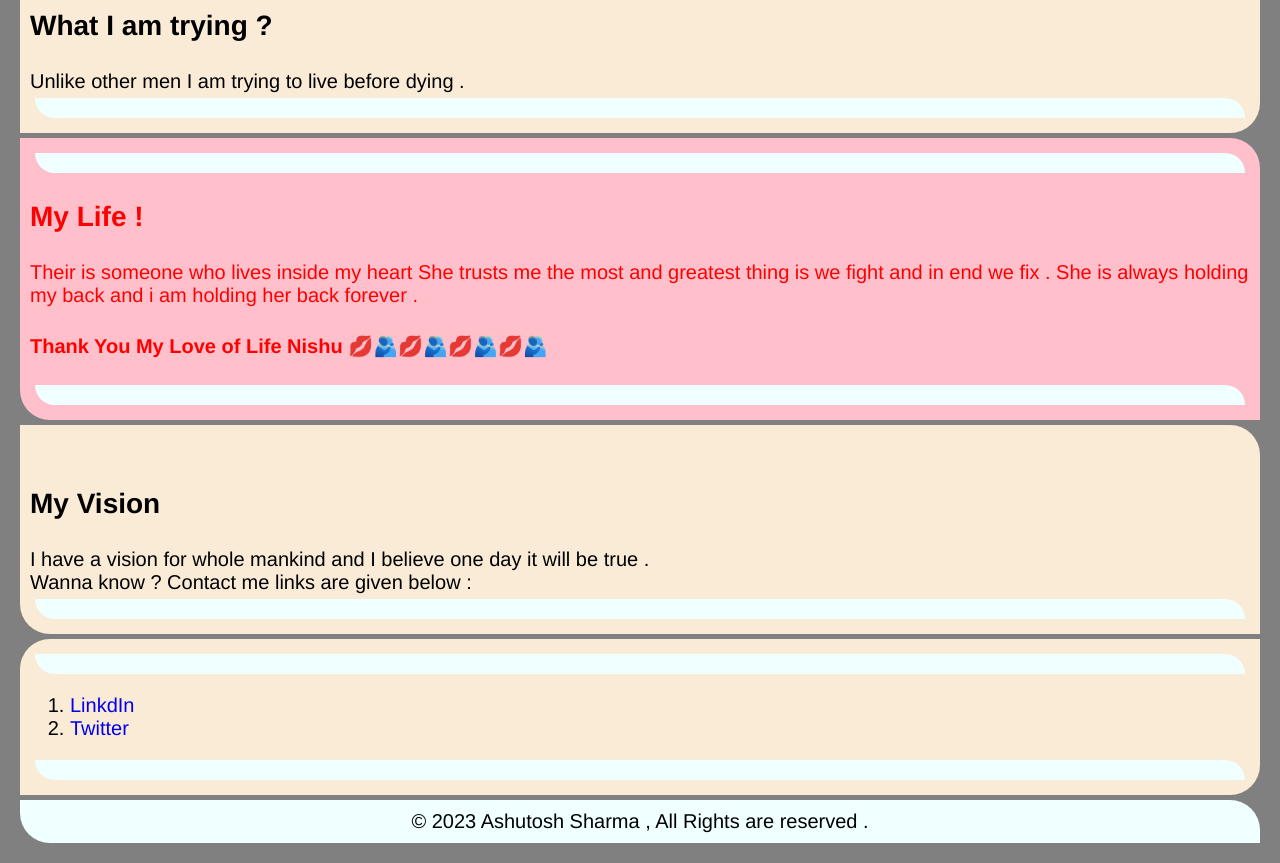
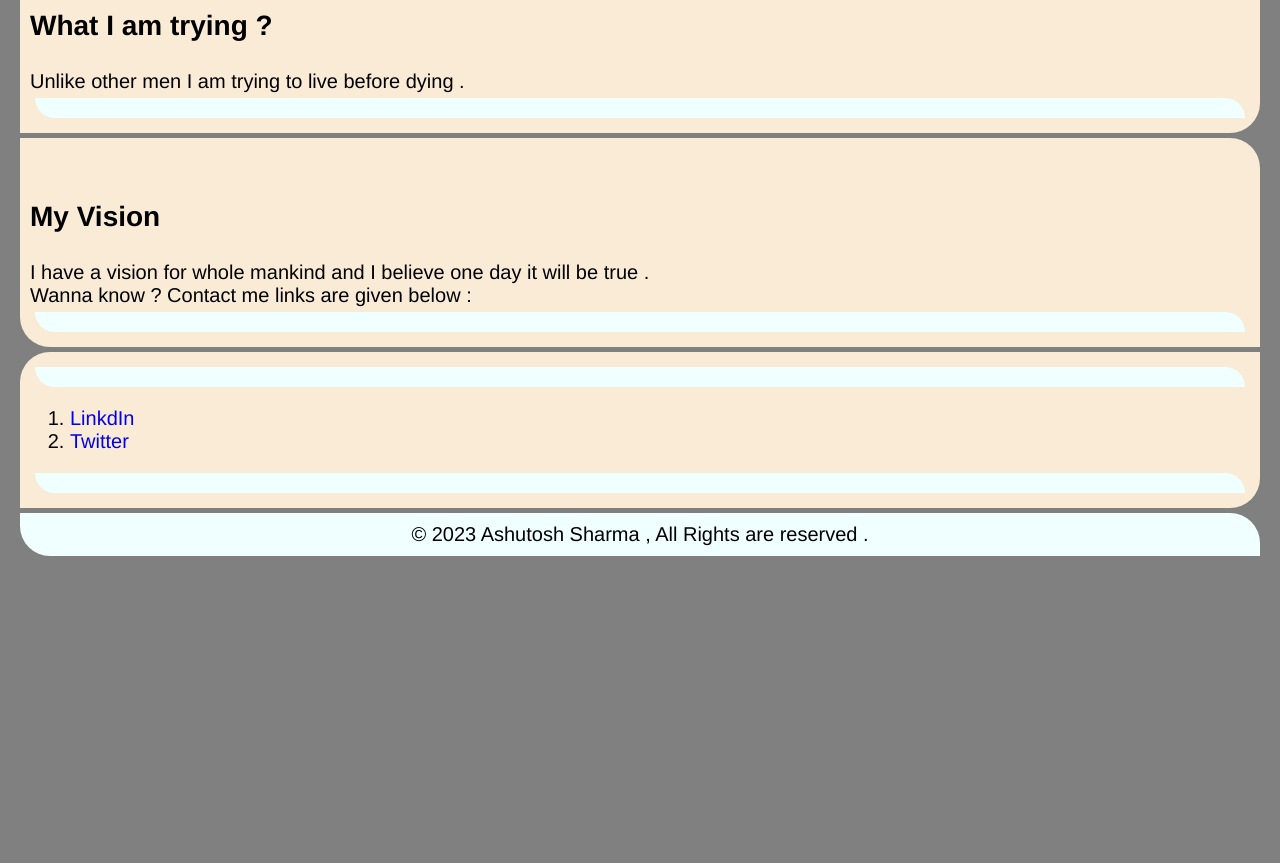
Before and after one commit to 22machinist/22machinist.github.io, a plain HTML site: page index.html in a window 1280 px wide. Shown: the part 1880-2743 px from the top of the page. After the commit the page ends 2456 px from the top, so only its background shows below. Drawn offline with Linux system fonts and the light colour scheme.

Commit message:
Deleted lier

```diff
--- a/index.html
+++ b/index.html
@@ -126,20 +126,6 @@
             Unlike other men I am trying to live before dying .
         </p>
     </div>
-    <div id="mylife">
-        <p>
-            <h3>
-                My Life !
-            </h3>
-            Their is someone who lives inside my heart
-            She trusts me the most and greatest thing is
-            we fight and in end we fix . She is always holding my back and i am holding her back forever .
-
-            <h4>
-                Thank You My Love of Life Nishu 💋🫂💋🫂💋🫂💋🫂
-            </h4>
-        </p>
-    </div>
     <div id="vision">
         <p id="vision">
             <h3>
```
